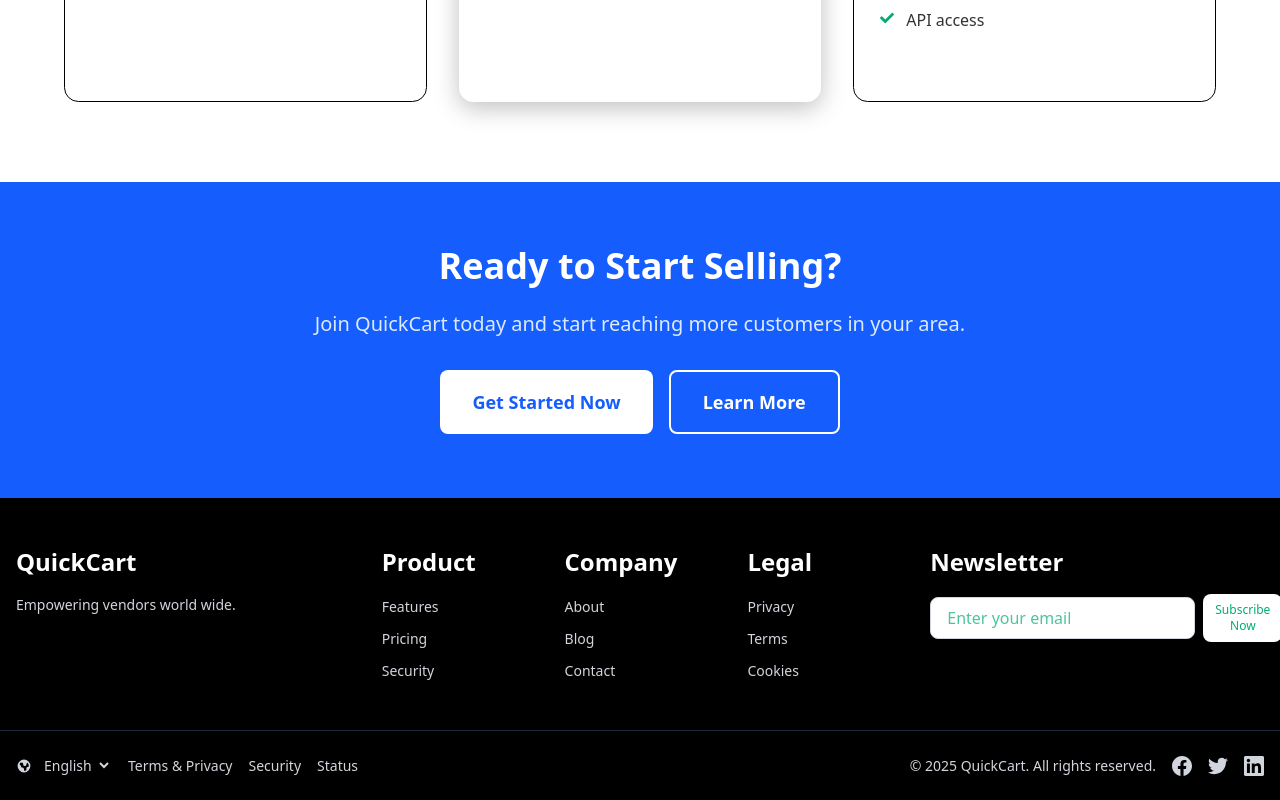
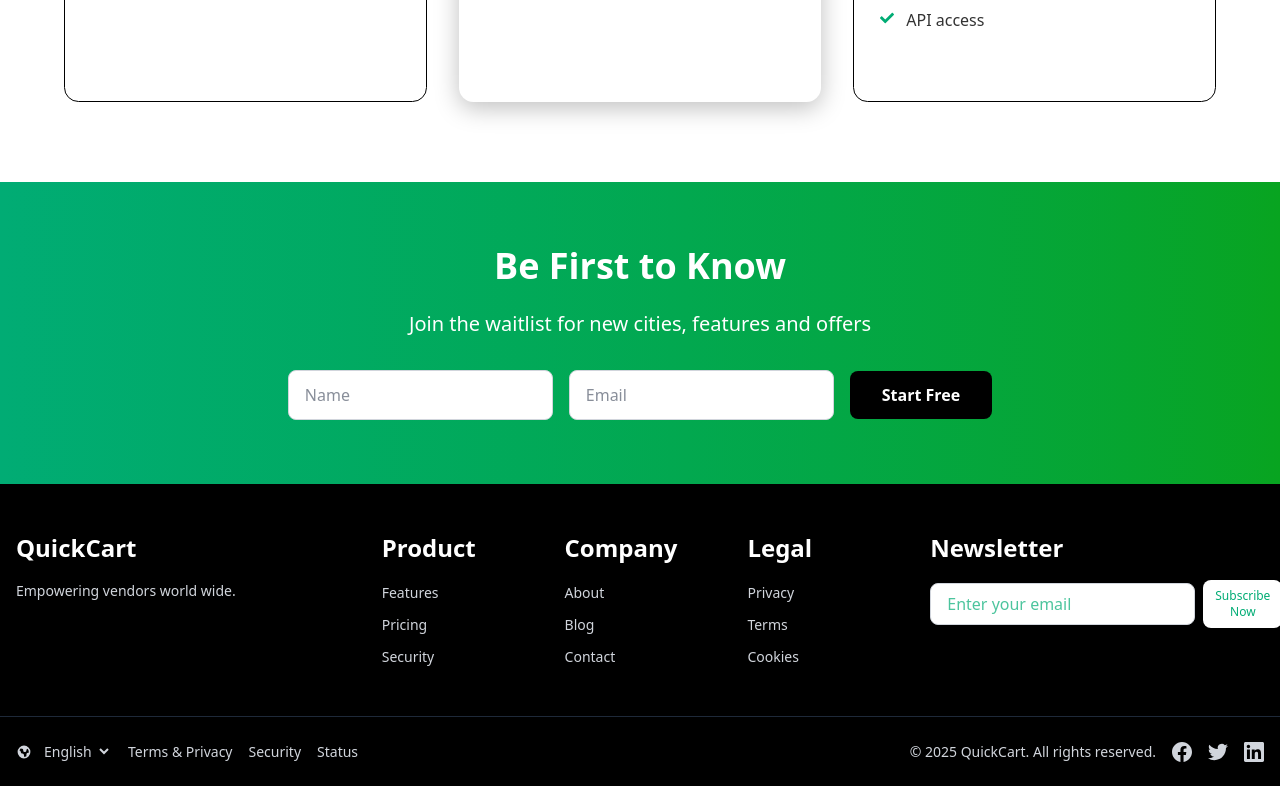
Before and after one commit to Olasunkanmi001/quickCart-landingPage, a React (Vite) app: page /vendorLanding in a window 1280 px wide. Shown: the part 2964-3764 px from the top of the page. Built offline with nearby package versions, Linux system fonts and the light colour scheme.

Commit message:
Replace CTA section with vendorWaitlist.jsx

```diff
--- a/src/component/vendorLanding.jsx
+++ b/src/component/vendorLanding.jsx
@@ -4,6 +4,7 @@
 import VendorFeatures from "./vendorFeatures";
 import Testimonial from "./Testimonial";
 import VendorPricing from "./vendorPricing";
+import VendorWaitlist from "./vendorWaitlist";
 import {
   FaArrowLeft,
   FaStore,
@@ -36,25 +37,8 @@
       <Testimonial />
       {/* Vendor Pricing Section */}
       <VendorPricing />
-      {/* CTA Section */}
-      <section className="px-6 md:px-16 py-16 bg-blue-600 text-white">
-        <div className="max-w-4xl mx-auto text-center">
-          <h2 className="text-3xl md:text-4xl font-bold mb-6">
-            Ready to Start Selling?
-          </h2>
-          <p className="text-xl mb-8 text-blue-100">
-            Join QuickCart today and start reaching more customers in your area.
-          </p>
-          <div className="flex flex-col sm:flex-row gap-4 justify-center">
-            <button className="bg-white text-blue-600 px-8 py-4 rounded-lg text-lg font-semibold hover:bg-gray-100 transition-colors">
-              Get Started Now
-            </button>
-            <button className="border-2 border-white text-white px-8 py-4 rounded-lg text-lg font-semibold hover:bg-white hover:text-blue-600 transition-colors">
-              Learn More
-            </button>
-          </div>
-        </div>
-      </section>
+      {/* Vendor Waitlist Section */}
+      <VendorWaitlist />
     </div>
   );
 };
```
